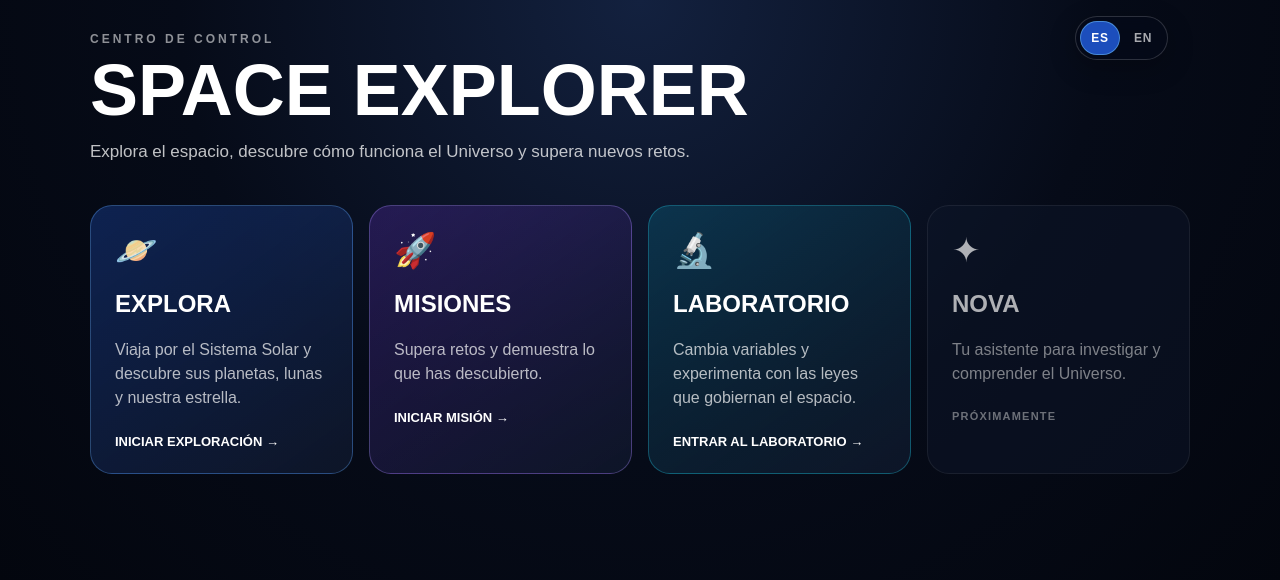
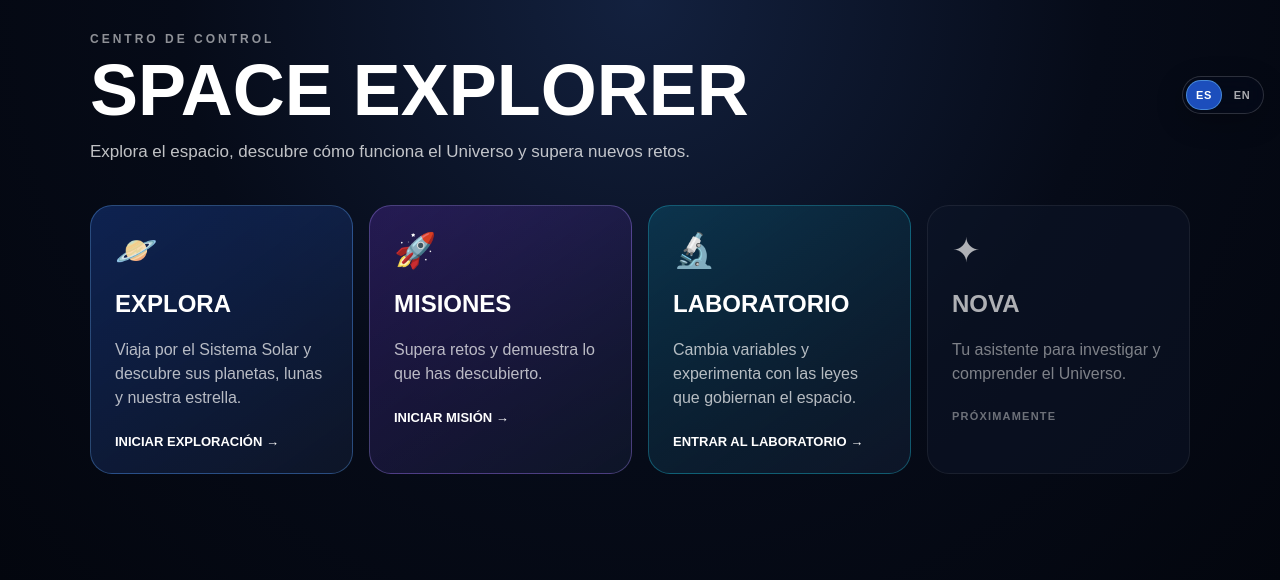
Before and after one commit to Nacho12PIA/space-explorer, a Next.js app: page / in a window 1280 px wide. Shown: the top 580 px of the page. Built offline with nearby package versions, Linux system fonts and the light colour scheme.

Commit message:
Evita solapamiento del selector de idioma en móvil

```diff
--- a/components/LanguageSwitcher.js
+++ b/components/LanguageSwitcher.js
@@ -11,13 +11,13 @@ export default function LanguageSwitcher() {
       aria-label="Language / Idioma"
       style={{
         position: "fixed",
-        top: 16,
-        right: 112,
+        top: 76,
+        right: 16,
         zIndex: 30000000,
         display: "flex",
         alignItems: "center",
-        gap: 3,
-        padding: 4,
+        gap: 2,
+        padding: 3,
         borderRadius: 999,
         background: "rgba(4, 10, 25, 0.78)",
         border: "1px solid rgba(255,255,255,0.16)",
@@ -50,14 +50,14 @@ function LanguageButton({ active, onClick, label, ariaLabel }) {
       aria-pressed={active}
       aria-label={ariaLabel}
       style={{
-        minWidth: 40,
-        height: 34,
-        padding: "0 10px",
+        minWidth: 36,
+        height: 30,
+        padding: "0 8px",
         border: active ? "1px solid rgba(125,211,252,0.45)" : "1px solid transparent",
         borderRadius: 999,
         color: "white",
         background: active ? "rgba(37,99,235,0.78)" : "transparent",
-        fontSize: 12,
+        fontSize: 11,
         fontWeight: 900,
         letterSpacing: 0.7,
         cursor: "pointer",
```
